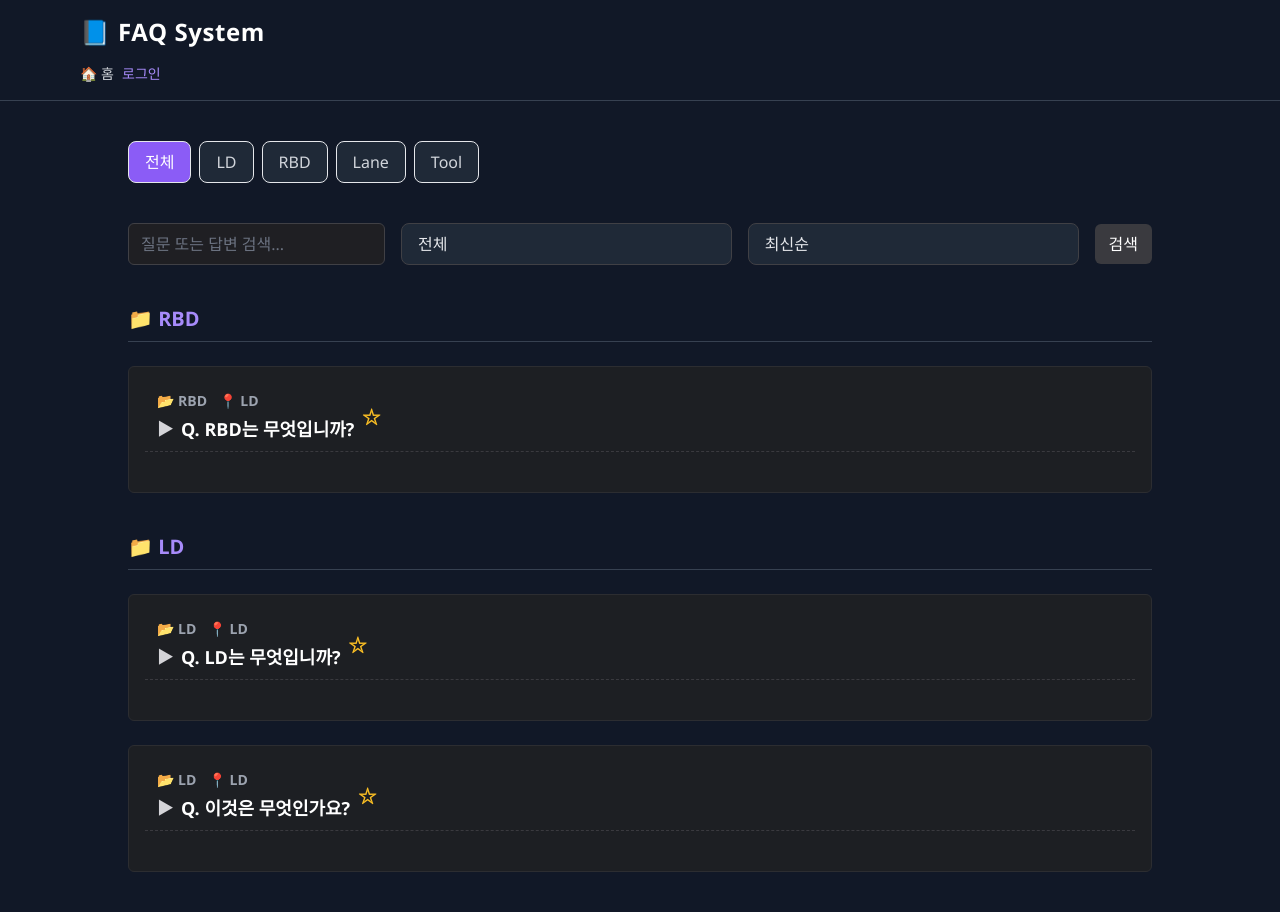
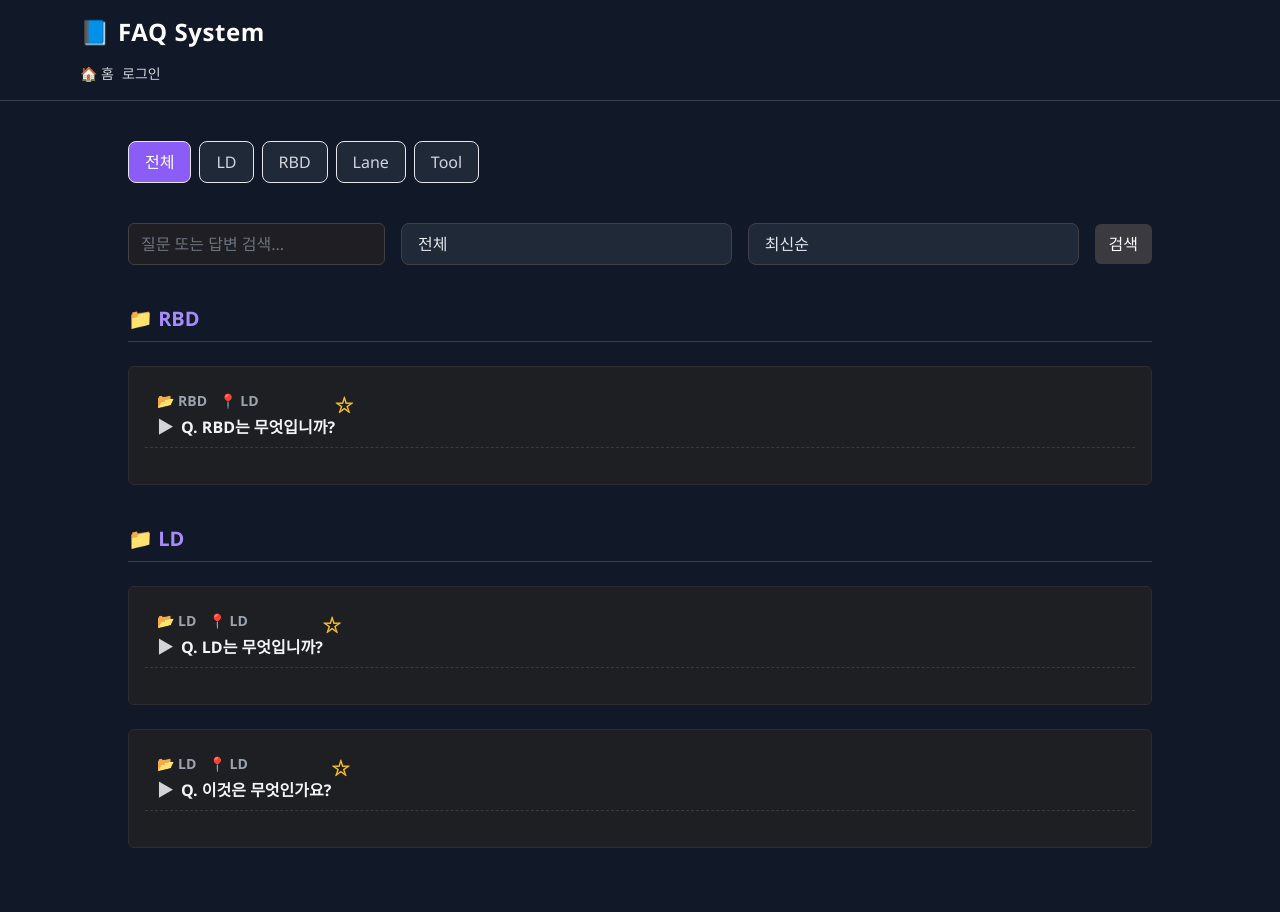
Before and after one commit to st43-hub/SV-FAQ, a Django app: page / in a window 1280 px wide. After the commit the page ends 848 px from the top, so only its background shows below. Run offline with Django 5.2, Linux system fonts and the light colour scheme; data comes from the database, SQL or seed files in the repository.

Commit message:
fix : faq_card.html.

```diff
--- a/templates/base.html
+++ b/templates/base.html
@@ -11,10 +11,10 @@
     .logout-icon {
       font-size: 1.2rem;
       padding: 6px 10px;
-      background-color: #ede9fe;
+      background-color: #e5e7eb;
       border-radius: 50%;
       display: inline-block;
-      border: 1px solid #d8b4fe;
+      border: 1px solid #9ca3af;
       text-decoration: none;
     }
     #floating-alert {
@@ -25,7 +25,7 @@
       background-color: #eef;
       color: #333;
       padding: 10px 20px;
-      border-left: 4px solid #8A2BE2;
+      border-left: 4px solid #666;
       border-radius: 6px;
       box-shadow: 0 2px 6px rgba(0, 0, 0, 0.1);
       z-index: 9999;
@@ -52,7 +52,7 @@
       {% if request.user.is_authenticated %}
         <div class="mt-2 sm:mt-0 text-sm text-gray-300 flex items-center gap-3">
           👋 {{ request.user.username }}님
-          <a href="/accounts/logout/" class="text-purple-400 hover:underline">🚪 로그아웃</a>
+          <a href="/accounts/logout/" class="text-gray-300 hover:underline">🚪 로그아웃</a>
         </div>
       {% endif %}
     </div>
@@ -64,14 +64,13 @@
         <a href="/export/" class="text-sm text-gray-300 hover:text-white">📄 내보내기</a>
         <a href="/import/" class="text-sm text-gray-300 hover:text-white">📅 불러오기</a>
       {% else %}
-        <a href="/accounts/login/" class="text-sm text-purple-400 hover:underline">로그인</a>
+        <a href="/accounts/login/" class="text-sm text-gray-300 hover:underline">로그인</a>
       {% endif %}
     </nav>
   </header>
 
   {% block content %}{% endblock %}
 
-  <!-- ✅ FAQ toggle script 분리 없이 이곳에 유지 -->
   <script src="{% static 'js/faq_toggle.js' %}"></script>
 </body>
 </html>
--- a/templates/faq/faq_card.html
+++ b/templates/faq/faq_card.html
@@ -1,31 +1,31 @@
-{# 📦 FAQ 카드 컴포넌트 - toggle 연결 + 스타일 정리 + scrollHeight 기반 애니메이션 최적화 #}
-<div class="faq-card-js border rounded-md mb-6 text-white transition-all duration-300 ease-in-out">
-  <div class="faq-summary-js cursor-pointer select-none">
-    <div class="flex flex-wrap justify-between items-center">
+{% load static %}
+
+{# 📦 FAQ 카드 컴포넌트 - 최적화 및 scrollHeight 기반 애니메이션 리팩터링 완료 #}
+<div class="faq-card-js bg-gray-800 rounded-md border border-gray-600 text-white mb-6 transition-colors">
+  <div class="faq-summary-js cursor-pointer select-none px-4 py-3 border-b border-gray-600">
+    <div class="flex justify-between items-start">
+      <!-- 좌측: 카테고리/구역 + 질문 -->
       <div class="flex flex-col gap-1">
-        <!-- 카테고리와 구역 정보 -->
         <div class="flex gap-3 text-sm text-gray-400">
           <span>📂 {{ faq.category }}</span>
           <span>📍 {{ faq.area }}</span>
         </div>
-        <!-- 질문 -->
         <div class="flex items-center gap-2">
-          <span class="faq-toggle-icon transition-transform duration-200">▶</span>
-          <h3 class="text-lg font-bold text-white break-words">Q. {{ faq.question }}</h3>
+          <span class="faq-toggle-icon text-white">▶</span>
+          <h3 class="text-base font-semibold">Q. {{ faq.question }}</h3>
         </div>
       </div>
 
-      <!-- 즐겨찾기 + 수정/삭제 버튼 -->
-      <div class="flex items-center gap-3 mt-4 sm:mt-0">
-        <span title="즐겨찾기" class="text-lg cursor-default text-yellow-400 ml-2">
+      <!-- 우측: 즐겨찾기 + 수정/삭제 버튼 -->
+      <div class="flex items-center gap-2">
+        <span title="즐겨찾기" class="text-yellow-400 text-lg">
           {% if faq.is_favorite %}★{% else %}☆{% endif %}
         </span>
         {% if user.is_authenticated %}
-        <a href="{% url 'faq:edit_faq' faq.id %}?{{ request.GET.urlencode }}" title="수정"
-           class="text-gray-400 hover:text-white text-lg ml-1">✏️</a>
+        <a href="{% url 'faq:edit_faq' faq.id %}?{{ request.GET.urlencode }}" title="수정" class="text-gray-300 hover:text-white text-base">✏️</a>
         <form method="post" action="{% url 'faq:delete_faq' faq.id %}?{{ request.GET.urlencode }}" class="inline">
           {% csrf_token %}
-          <button type="submit" title="삭제" class="text-red-400 hover:text-red-500 text-lg ml-1">🗑️</button>
+          <button type="submit" title="삭제" class="text-red-500 hover:text-red-600 text-base">🗑️</button>
         </form>
         {% endif %}
       </div>
@@ -33,18 +33,18 @@
   </div>
 
   <!-- 펼쳐지는 답변 영역 -->
-  <div class="faq-answer-js mt-2 p-2 overflow-hidden opacity-0 transition-[height,opacity] duration-300 ease-in-out"
-       style="height: 0;" data-open="false">
-    <div class="text-gray-200">
+  <div class="faq-answer-js overflow-hidden opacity-0 px-4 py-3 text-sm"
+       style="height: 0; transition: height 0.3s ease, opacity 0.3s ease;" data-open="false">
+    <div>
       <p class="leading-relaxed">{{ faq.answer|safe }}</p>
       {% if faq.image %}
       <div class="mt-4">
-        <img src="{{ faq.image.url }}" alt="FAQ 이미지" class="max-w-full rounded-lg">
+        <img src="{{ faq.image.url }}" alt="FAQ 이미지" class="max-w-full rounded">
       </div>
       {% endif %}
 
       <!-- 생성일자, 조회수 -->
-      <div class="mt-6 flex flex-wrap gap-3 text-sm text-gray-400">
+      <div class="mt-4 flex flex-wrap gap-4 text-xs text-gray-400">
         <span>🕒 {{ faq.created_at|date:"Y-m-d" }}</span>
         <span>👁️ {{ faq.view_count }}회</span>
       </div>
```
